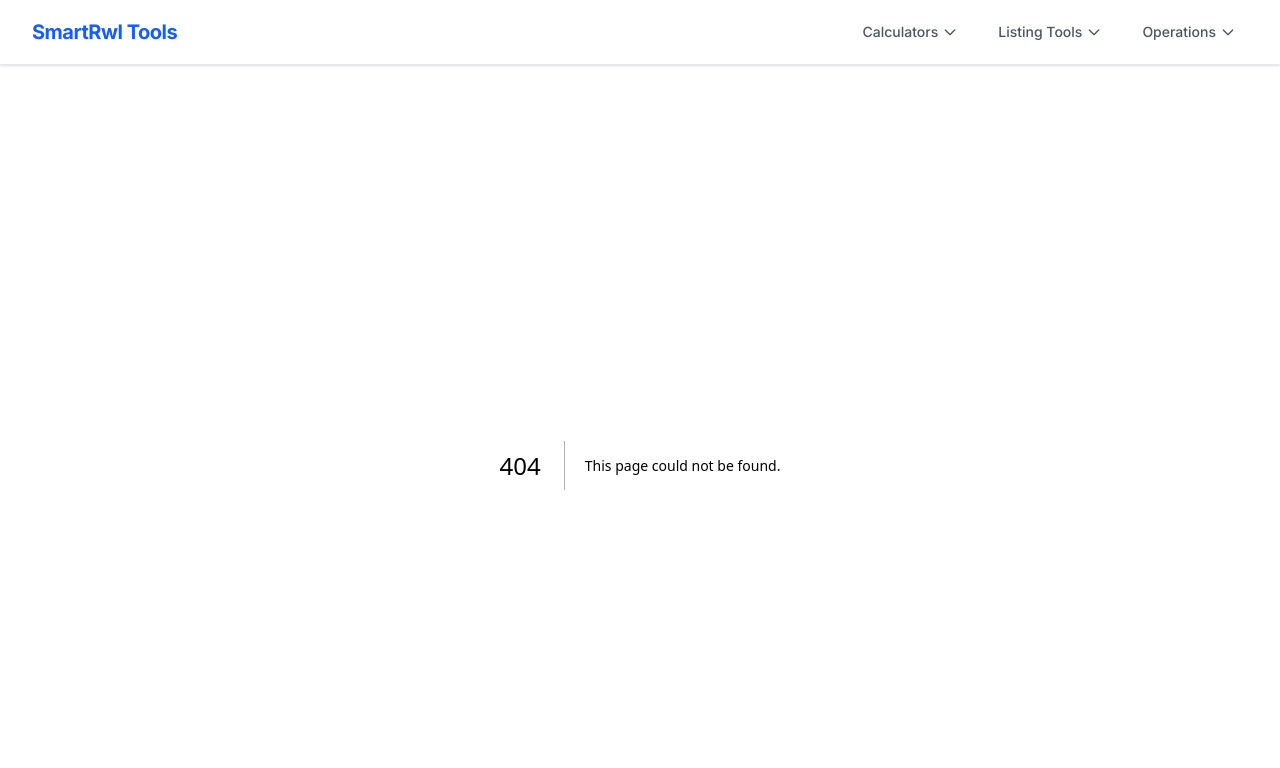
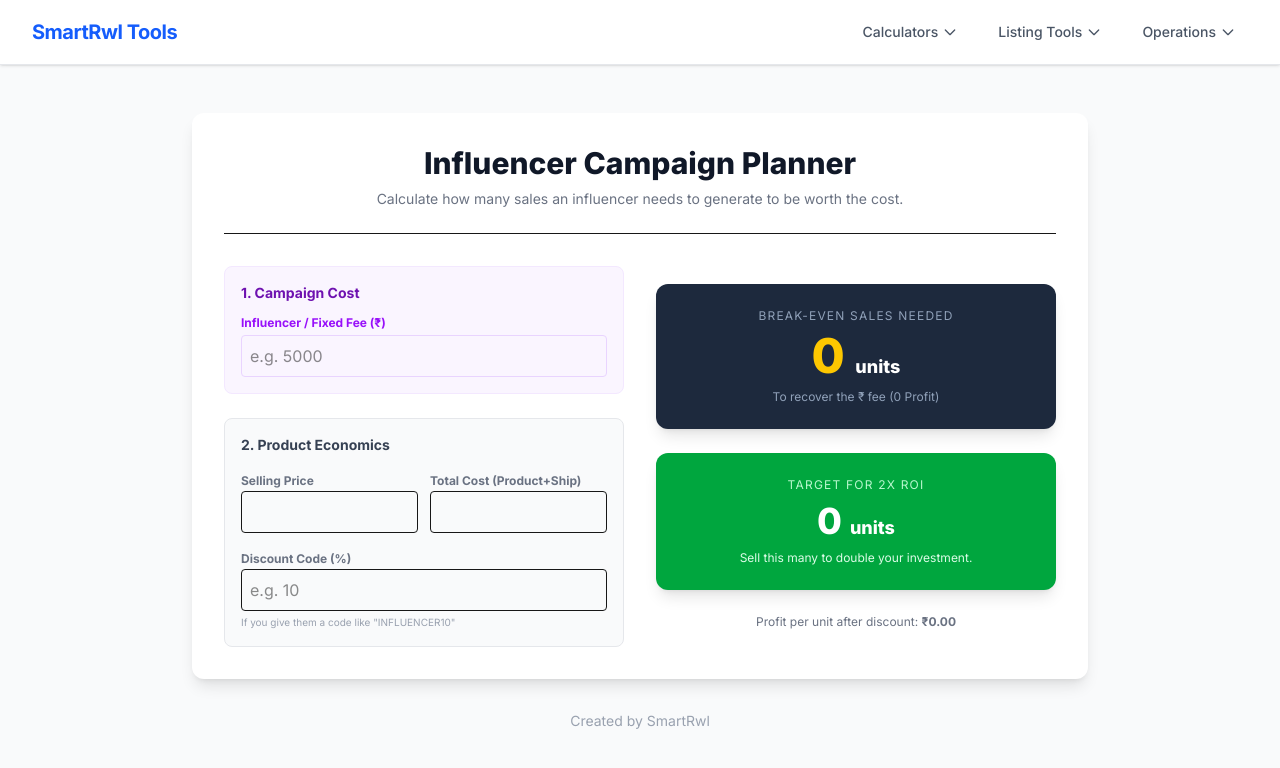
Before and after one commit to Smart-rwl/amazon-image-tool, a Next.js app: page /influencer-roi in a window 1280 px wide. Before the commit this address had no page. Shown: the top 768 px of the page. Built offline with nearby package versions, Linux system fonts and the light colour scheme.

Commit message:
Add Influencer ROI Calculator

```diff
--- /dev/null
+++ b/app/influencer-roi/page.tsx
@@ -0,0 +1,154 @@
+'use client';
+
+import React, { useState, useEffect } from 'react';
+
+export default function InfluencerCalculator() {
+  // Inputs
+  const [influencerFee, setInfluencerFee] = useState<number | ''>(''); // Fixed cost
+  const [sellingPrice, setSellingPrice] = useState<number | ''>('');
+  const [productCost, setProductCost] = useState<number | ''>(''); // Landed + Ship + Fees
+  const [discountPercent, setDiscountPercent] = useState<number | ''>(''); // Coupon code given to influencer
+
+  // Outputs
+  const [profitPerUnit, setProfitPerUnit] = useState<number>(0);
+  const [breakEvenUnits, setBreakEvenUnits] = useState<number>(0);
+  const [targetUnits, setTargetUnits] = useState<number>(0); // For 2x ROI
+  const [impossible, setImpossible] = useState(false);
+
+  useEffect(() => {
+    const fee = Number(influencerFee) || 0;
+    const sp = Number(sellingPrice) || 0;
+    const cp = Number(productCost) || 0;
+    const disc = Number(discountPercent) || 0;
+
+    if (sp > 0 && cp > 0) {
+      // 1. Calculate New Selling Price with Coupon
+      const discountedSP = sp - (sp * (disc / 100));
+
+      // 2. Calculate Profit Per Unit on Promo Sales
+      const margin = discountedSP - cp;
+      setProfitPerUnit(margin);
+
+      if (margin <= 0) {
+        setImpossible(true);
+        setBreakEvenUnits(0);
+        setTargetUnits(0);
+      } else {
+        setImpossible(false);
+
+        // 3. Break Even Point
+        // Total Fee / Profit per Unit
+        const be = Math.ceil(fee / margin);
+        setBreakEvenUnits(be);
+
+        // 4. Target for 2x ROI (Double your money)
+        // (Fee * 2) / Profit per Unit
+        // Or: To make Fee back + Fee Profit
+        const target = Math.ceil((fee * 2) / margin);
+        setTargetUnits(target);
+      }
+    } else {
+      setProfitPerUnit(0);
+      setBreakEvenUnits(0);
+      setTargetUnits(0);
+      setImpossible(false);
+    }
+  }, [influencerFee, sellingPrice, productCost, discountPercent]);
+
+  return (
+    <div className="min-h-screen bg-gray-50 flex flex-col items-center py-12 px-4 font-sans">
+      <div className="max-w-4xl w-full bg-white p-8 rounded-xl shadow-lg space-y-8">
+
+        {/* Header */}
+        <div className="text-center border-b pb-6">
+          <h1 className="text-3xl font-extrabold text-gray-900">
+            Influencer Campaign Planner
+          </h1>
+          <p className="mt-2 text-sm text-gray-500">
+            Calculate how many sales an influencer needs to generate to be worth the cost.
+          </p>
+        </div>
+
+        <div className="grid grid-cols-1 md:grid-cols-2 gap-8">
+
+          {/* INPUTS */}
+          <div className="space-y-6">
+            <div className="bg-purple-50 p-4 rounded-lg border border-purple-100">
+              <h3 className="font-bold text-purple-800 text-sm mb-3">1. Campaign Cost</h3>
+              <label className="block text-xs font-bold text-purple-600 mb-1">Influencer / Fixed Fee (₹)</label>
+              <input
+                type="number"
+                className="w-full p-2 border border-purple-200 rounded focus:ring-2 focus:ring-purple-500"
+                placeholder="e.g. 5000"
+                value={influencerFee}
+                onChange={e => setInfluencerFee(Number(e.target.value))}
+              />
+            </div>
+
+            <div className="bg-gray-50 p-4 rounded-lg border border-gray-200 space-y-3">
+              <h3 className="font-bold text-gray-700 text-sm">2. Product Economics</h3>
+              <div className="grid grid-cols-2 gap-3">
+                <div>
+                  <label className="text-xs font-bold text-gray-500">Selling Price</label>
+                  <input type="number" className="w-full p-2 border rounded" value={sellingPrice} onChange={e => setSellingPrice(Number(e.target.value))} />
+                </div>
+                <div>
+                  <label className="text-xs font-bold text-gray-500">Total Cost (Product+Ship)</label>
+                  <input type="number" className="w-full p-2 border rounded" value={productCost} onChange={e => setProductCost(Number(e.target.value))} />
+                </div>
+              </div>
+              <div>
+                <label className="text-xs font-bold text-gray-500">Discount Code (%)</label>
+                <input type="number" className="w-full p-2 border rounded" placeholder="e.g. 10" value={discountPercent} onChange={e => setDiscountPercent(Number(e.target.value))} />
+                <p className="text-[10px] text-gray-400 mt-1">If you give them a code like "INFLUENCER10"</p>
+              </div>
+            </div>
+          </div>
+
+          {/* RESULTS */}
+          <div className="flex flex-col justify-center space-y-6">
+
+            {impossible ? (
+              <div className="bg-red-100 text-red-800 p-6 rounded-xl text-center border border-red-200">
+                <h3 className="text-xl font-bold mb-2">❌ LOSS MAKING</h3>
+                <p>The discount is too high.</p>
+                <p className="text-sm mt-2">You lose ₹{Math.abs(profitPerUnit).toFixed(2)} on every single unit sold!</p>
+              </div>
+            ) : (
+              <>
+                {/* Break Even Card */}
+                <div className="bg-slate-800 text-white p-6 rounded-xl shadow-lg text-center transform hover:scale-105 transition-transform">
+                  <p className="text-xs text-slate-400 uppercase tracking-widest mb-2">Break-Even Sales Needed</p>
+                  <div className="text-5xl font-extrabold text-yellow-400">
+                    {breakEvenUnits} <span className="text-lg text-white">units</span>
+                  </div>
+                  <p className="text-xs text-slate-400 mt-2">
+                    To recover the ₹{influencerFee} fee (0 Profit)
+                  </p>
+                </div>
+
+                {/* Profitable Card */}
+                <div className="bg-green-600 text-white p-6 rounded-xl shadow-lg text-center">
+                  <p className="text-xs text-green-200 uppercase tracking-widest mb-2">Target for 2x ROI</p>
+                  <div className="text-4xl font-extrabold">
+                    {targetUnits} <span className="text-lg">units</span>
+                  </div>
+                  <p className="text-xs text-green-100 mt-2">
+                    Sell this many to double your investment.
+                  </p>
+                </div>
+
+                <div className="text-center text-xs text-gray-500">
+                  <p>Profit per unit after discount: <strong>₹{profitPerUnit.toFixed(2)}</strong></p>
+                </div>
+              </>
+            )}
+
+          </div>
+
+        </div>
+      </div>
+      <div className="mt-8 text-center text-gray-400 text-sm">Created by SmartRwl</div>
+    </div>
+  );
+}
--- a/app/layout.tsx
+++ b/app/layout.tsx
@@ -49,6 +49,7 @@ export default function RootLayout({
                       <Link href="/volumetric" className="block px-4 py-2 text-sm text-gray-700 hover:bg-blue-50 hover:text-blue-600">Volumetric Weight</Link>
                       <Link href="/odr-calculator" className="block px-4 py-2 text-sm text-gray-700 hover:bg-blue-50 hover:text-blue-600">Account Health</Link>
                       <Link href="/volume-calculator" className="block px-4 py-2 text-sm text-gray-700 hover:bg-blue-50 hover:text-blue-600">Price Drop Strategy</Link>
+                      <Link href="/influencer-roi" className="block px-4 py-2 text-sm text-gray-700 hover:bg-blue-50 hover:text-blue-600">Influencer ROI Calc</Link>
                     </div>
                   </div>
                 </div>
```
